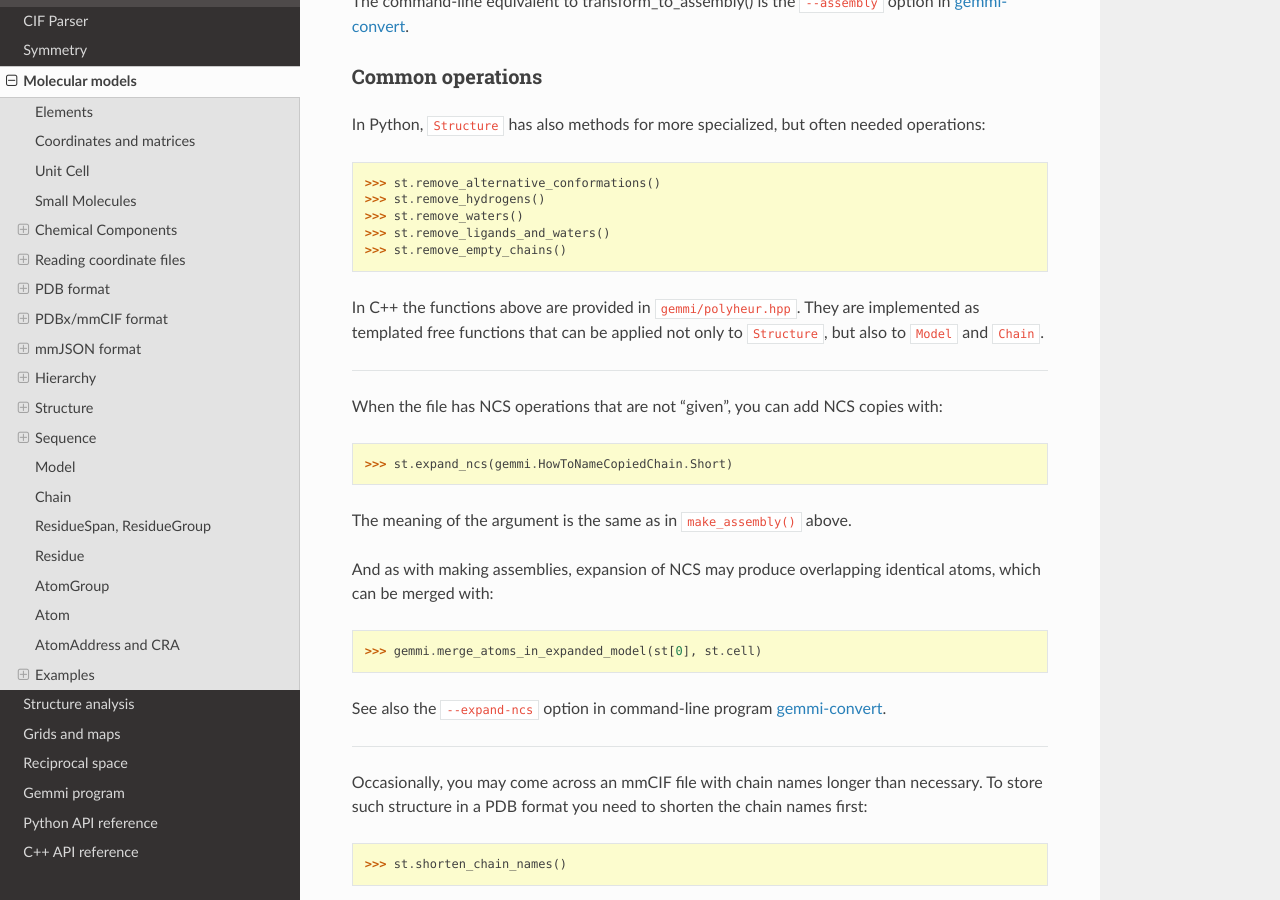
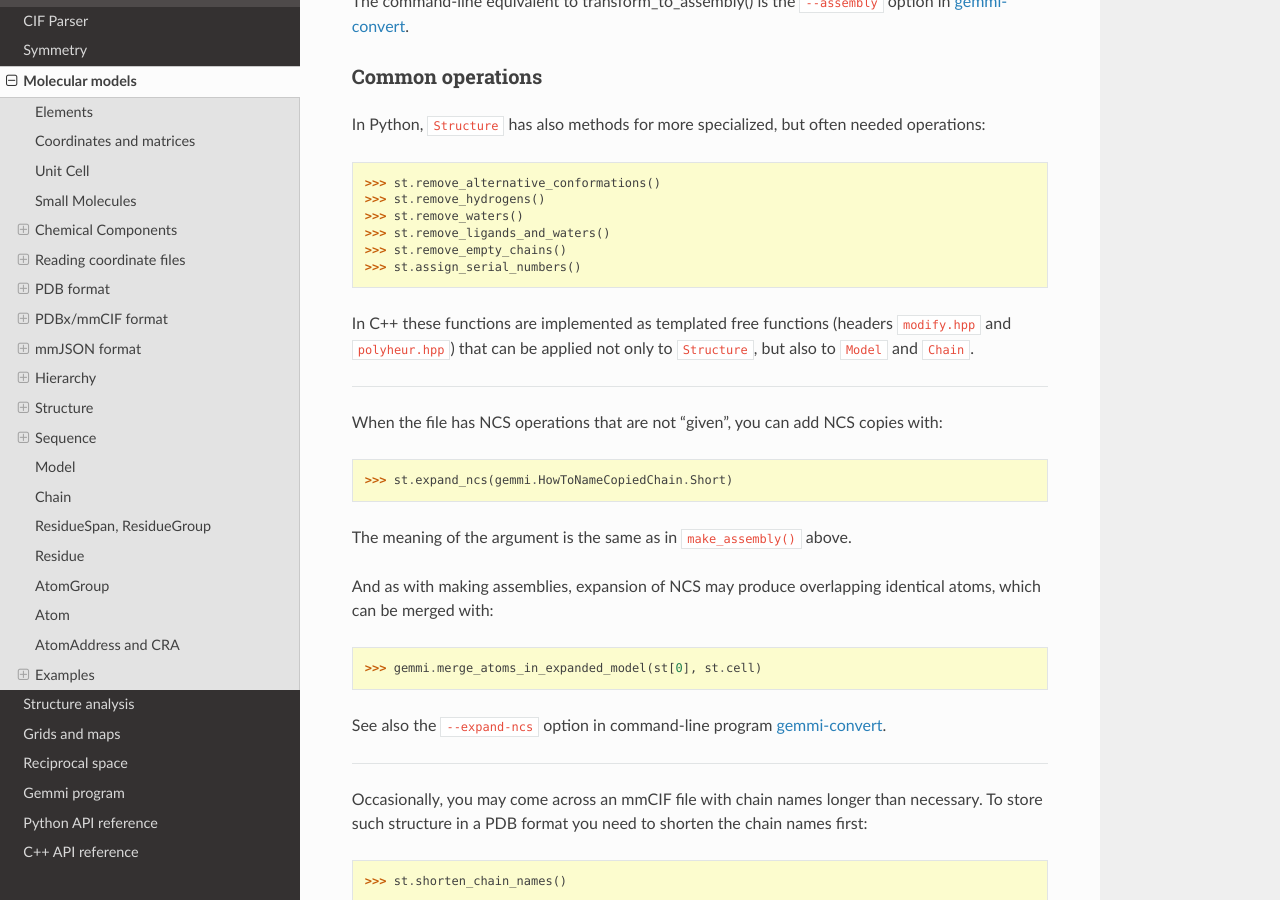
Before and after one commit to project-gemmi/gemmi, a Sphinx documentation site: the page built from docs/mol.rst, in a window 1280 px wide and 900 px high, scrolled down 37055 px. Built offline with Sphinx 7.4.7 and the Read the Docs theme 2.0.0, drawn with Linux system fonts in a browser that asks for light colours.

Commit message:
added function assign_serial_numbers()

```diff
--- a/docs/mol.rst
+++ b/docs/mol.rst
@@ -2097,9 +2097,10 @@ but often needed operations:
   >>> st.remove_waters()
   >>> st.remove_ligands_and_waters()
   >>> st.remove_empty_chains()
-
-In C++ the functions above are provided in ``gemmi/polyheur.hpp``.
-They are implemented as templated free functions that can be applied
+  >>> st.assign_serial_numbers()
+
+In C++ these functions are implemented as templated free functions
+(headers ``modify.hpp`` and ``polyheur.hpp``) that can be applied
 not only to ``Structure``, but also to ``Model`` and ``Chain``.
 
 ----
```
Also changed, not shown: 2 other files.
